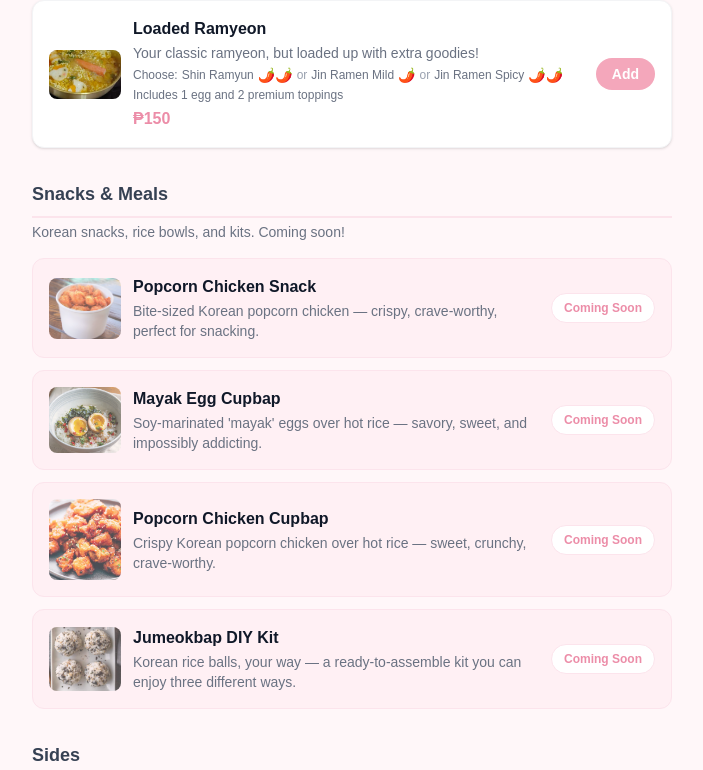
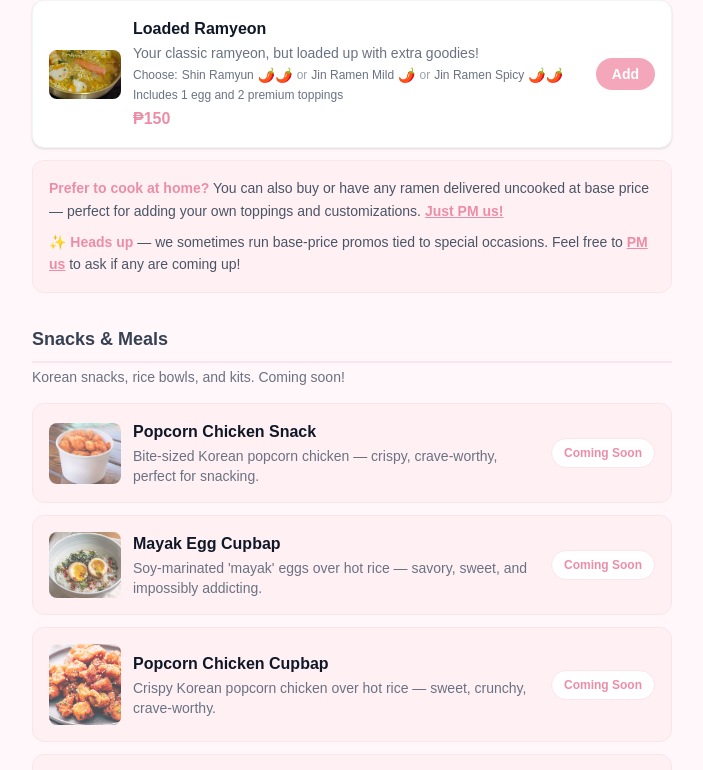
Before and after one commit to kfajardo-agsx/krave-menu, a Next.js app: page / in a window 1280 px wide. Shown: the part 920-1690 px from the top of the page, without its empty margins (288-991 px from the left). Built offline with nearby package versions, Linux system fonts and the light colour scheme.

Commit message:
feat: add ramen note about uncooked orders and base-price promos
Co-Authored-By: Claude Opus 4.7 (1M context) <noreply@anthropic.com>

```diff
--- a/src/app/page.tsx
+++ b/src/app/page.tsx
@@ -457,6 +457,32 @@ export default function Home() {
                       </button>
                     </div>
                   ))}
+                  <div className="bg-sakura-50 rounded-xl p-4 border border-sakura-light">
+                    <p className="text-sm text-gray-600 leading-relaxed">
+                      <span className="font-semibold text-sakura-dark">Prefer to cook at home?</span>{" "}
+                      You can also buy or have any ramen delivered uncooked at base price — perfect for adding your own toppings and customizations.{" "}
+                      <a
+                        href={`https://www.messenger.com/t/${FACEBOOK_PAGE}`}
+                        target="_blank"
+                        rel="noopener noreferrer"
+                        className="text-sakura-dark font-semibold underline"
+                      >
+                        Just PM us!
+                      </a>
+                    </p>
+                    <p className="text-sm text-gray-600 leading-relaxed mt-2">
+                      <span className="font-semibold text-sakura-dark">✨ Heads up</span> — we sometimes run base-price promos tied to special occasions. Feel free to{" "}
+                      <a
+                        href={`https://www.messenger.com/t/${FACEBOOK_PAGE}`}
+                        target="_blank"
+                        rel="noopener noreferrer"
+                        className="text-sakura-dark font-semibold underline"
+                      >
+                        PM us
+                      </a>{" "}
+                      to ask if any are coming up!
+                    </p>
+                  </div>
                 </div>
               ) : isCompact ? (
                 /* ── Compact grid (drinks) ── */
```
